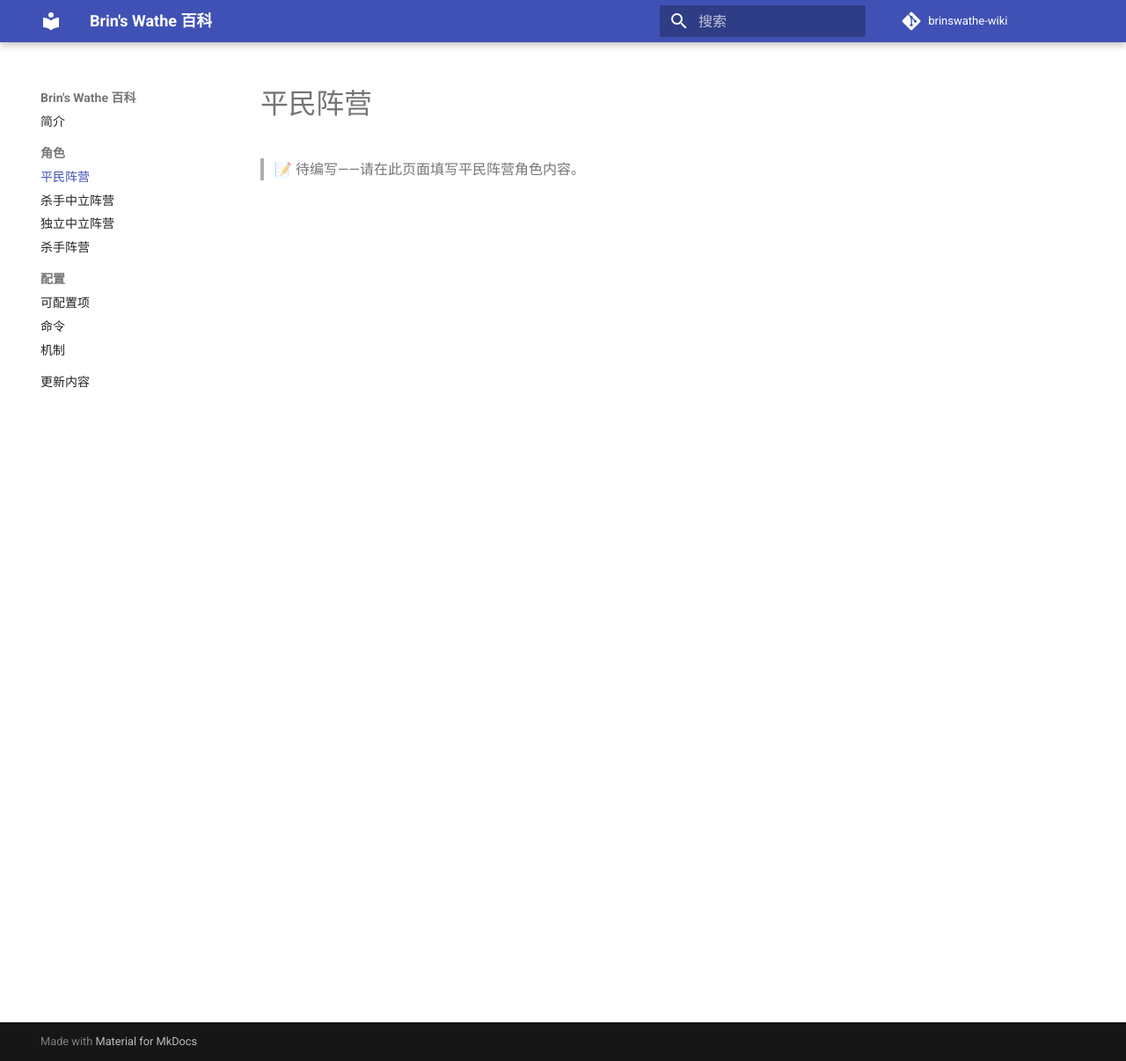
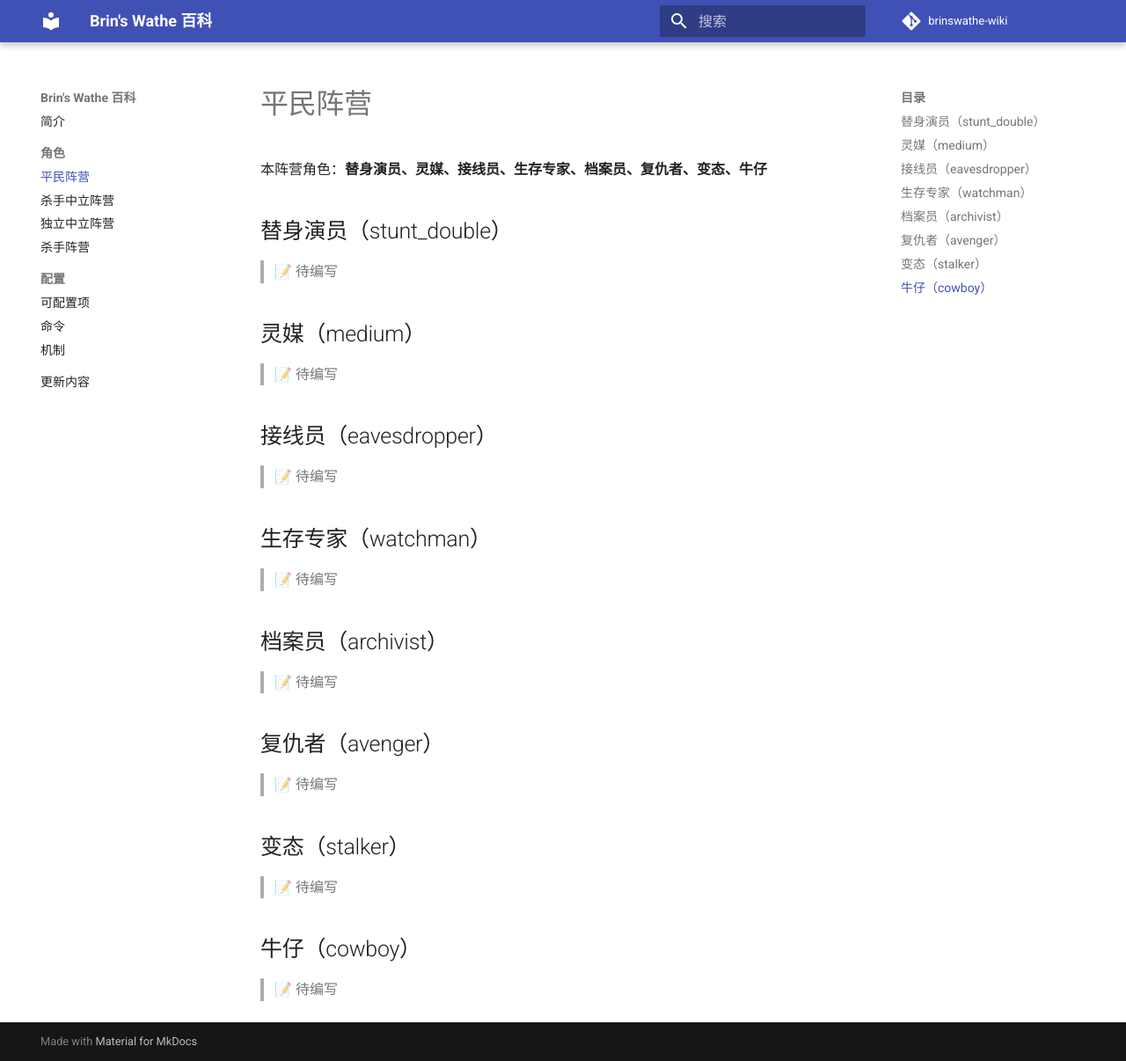
Before and after one commit to ErinDax/brinswathe-wiki, an MkDocs documentation site: the page built from docs/roles/civilian.md, in a window 1280 px wide and 1206 px high. Shown: the whole window at 88% size. Built offline with MkDocs 1.6.1 and Material for MkDocs 9.7.7, drawn with Linux system fonts in a browser that asks for light colours; comment, search, counter and statistics services are not loaded.

Commit message:
阵营页角色清单骨架 + assets 图片目录

```diff
--- a/docs/roles/civilian.md
+++ b/docs/roles/civilian.md
@@ -1,3 +1,35 @@
 # 平民阵营
 
-> 📝 待编写——请在此页面填写平民阵营角色内容。
+本阵营角色：**替身演员、灵媒、接线员、生存专家、档案员、复仇者、变态、牛仔**
+
+## 替身演员（stunt_double）
+
+> 📝 待编写
+
+## 灵媒（medium）
+
+> 📝 待编写
+
+## 接线员（eavesdropper）
+
+> 📝 待编写
+
+## 生存专家（watchman）
+
+> 📝 待编写
+
+## 档案员（archivist）
+
+> 📝 待编写
+
+## 复仇者（avenger）
+
+> 📝 待编写
+
+## 变态（stalker）
+
+> 📝 待编写
+
+## 牛仔（cowboy）
+
+> 📝 待编写
```
Also changed, not shown: docs/roles/independent-neutral.md (+17 -1 lines), docs/roles/killer-neutral.md (+9 -1 lines), docs/roles/killer.md (+33 -1 lines).
